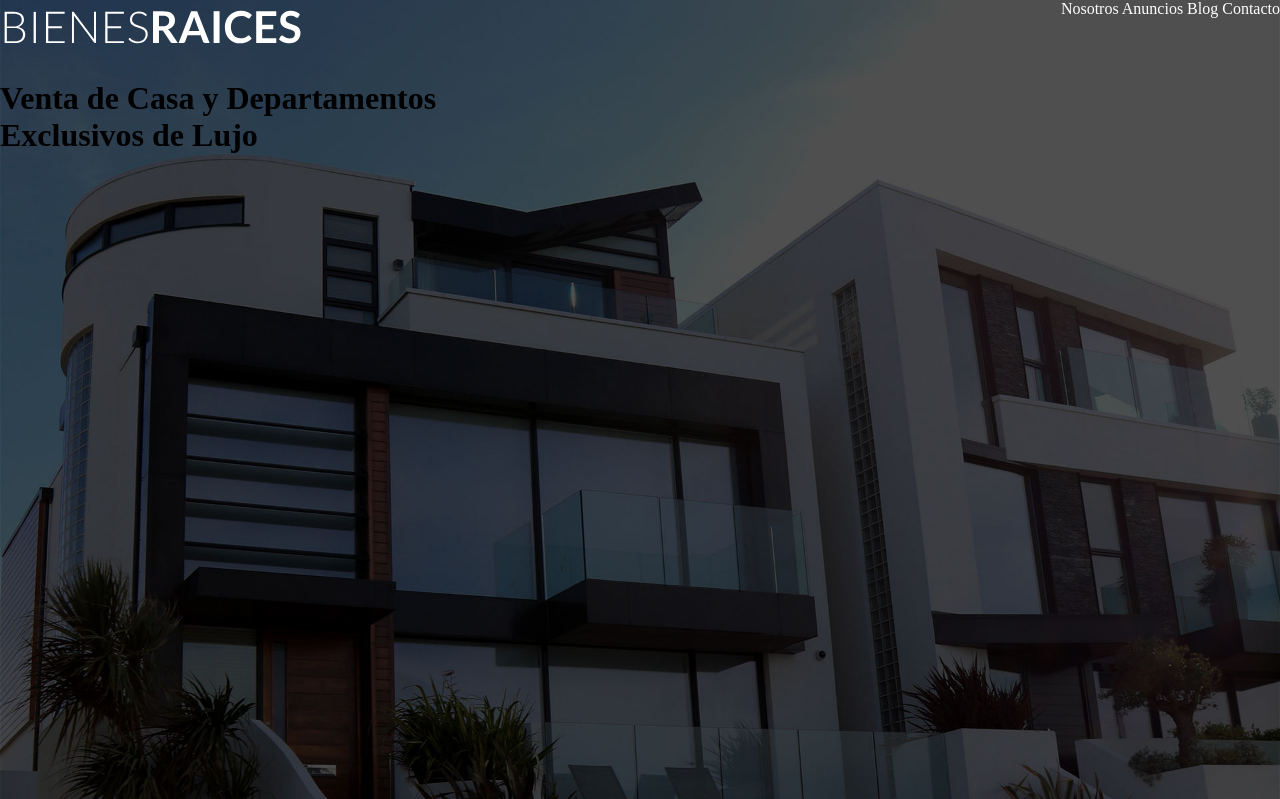
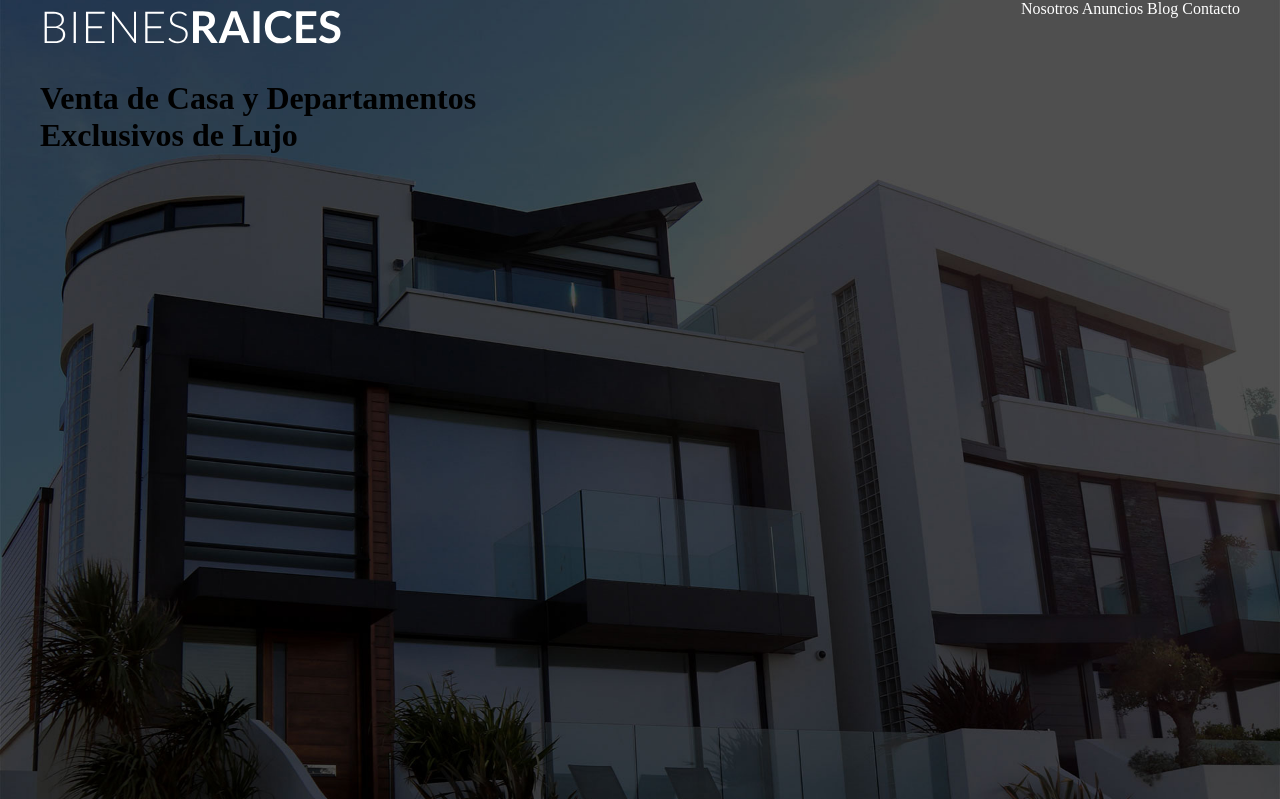
Before and after one commit to Tanodam/clases_prog_lab3, a PHP site: page / in a window 1280 px wide. Shown: the top 799 px of the page. Run offline with PHP 8.4, Linux system fonts and the light colour scheme.

Commit message:
clase 3 - comienzo css

```diff
--- a/Practica bienes raices/css/estilos.css
+++ b/Practica bienes raices/css/estilos.css
@@ -22,3 +22,8 @@
     text-decoration: none;
     color: white;
 }
+
+.contenedor{
+    max-width: 1200px;
+    margin: 0 auto;
+}
--- a/Practica bienes raices/index.html
+++ b/Practica bienes raices/index.html
@@ -13,7 +13,7 @@
 <body>
 
     <header class="site-header">
-        <div class="contenido-header">
+        <div class="contenido-header contenedor">
             <div class="barra">
                 <a href="./index.html">
                     <img src="./imgBienesRaices/img/logo.svg" alt="logo bienes raices">
```
